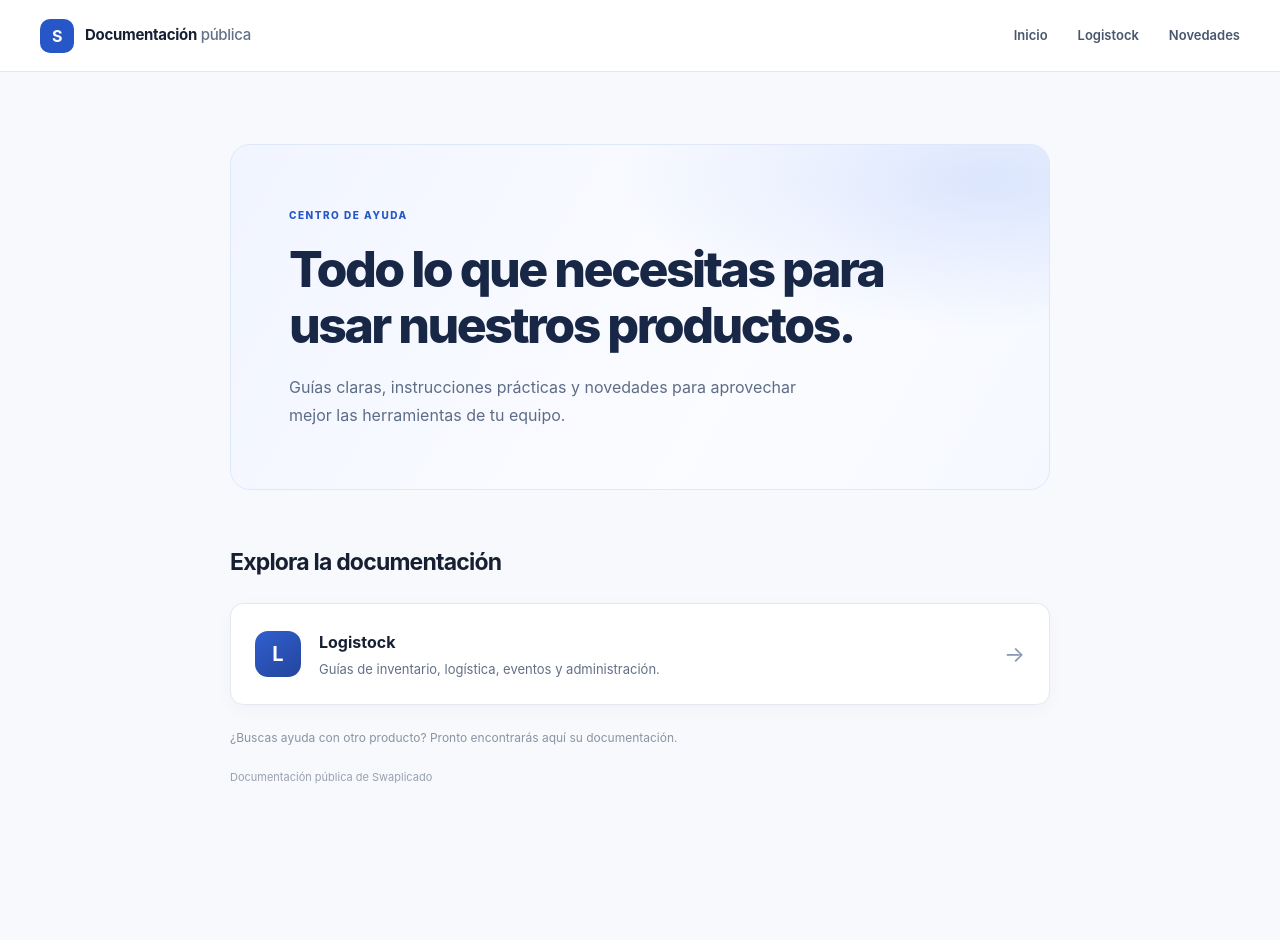
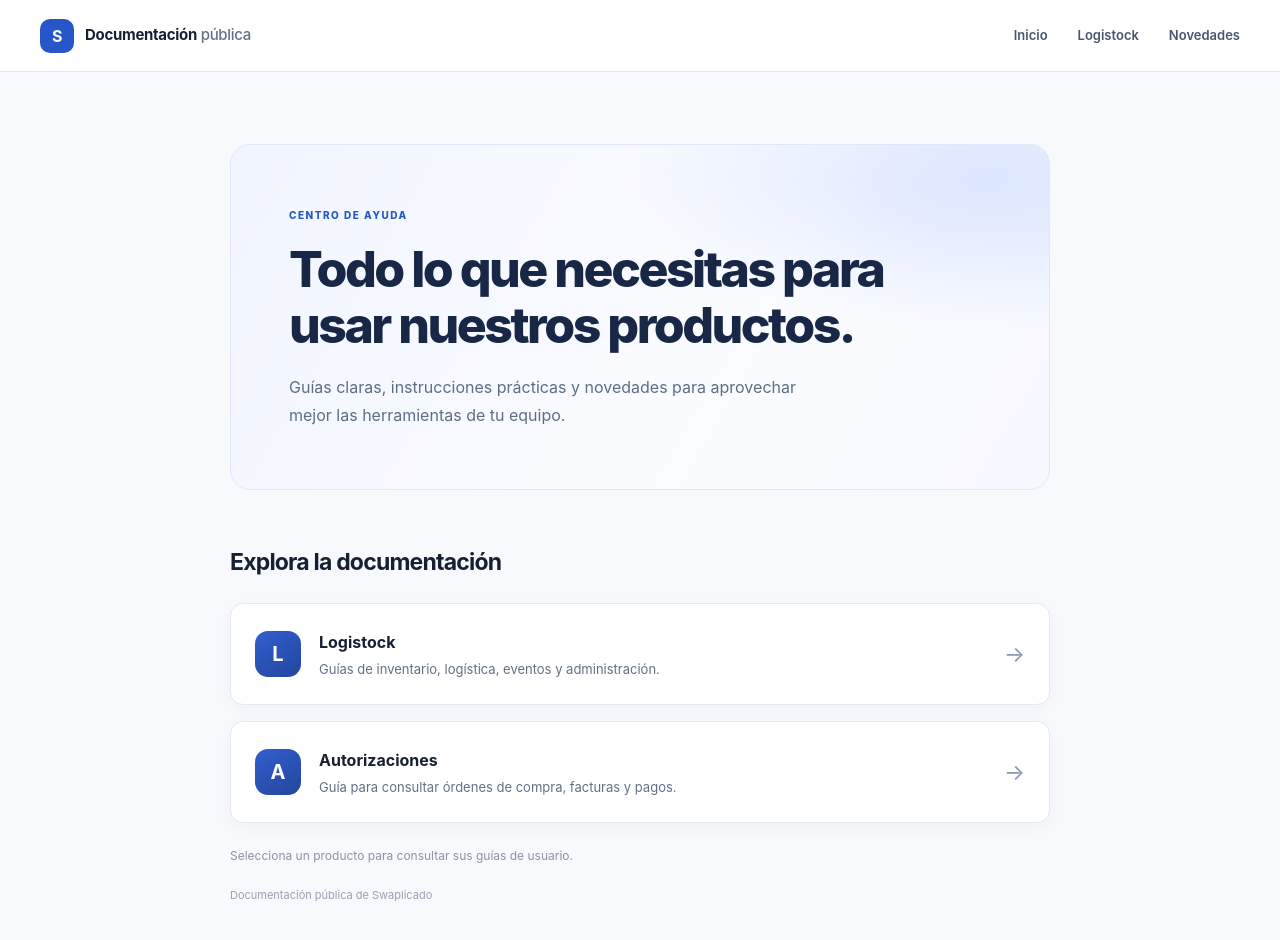
Before and after one commit to swaplicado/documentacion, a Jekyll site: the page built from index.md, in a window 1280 px wide and 958 px high. Shown: the top 940 px of the window. Built offline with Jekyll 4.4.1, drawn with Linux system fonts in a browser that asks for light colours.

Commit message:
docs: sync app-autorizaciones user guide

```diff
--- a/index.md
+++ b/index.md
@@ -19,4 +19,13 @@ title: Inicio
   <span class="card-arrow" aria-hidden="true">→</span>
 </a>
 
-<p class="home-note">¿Buscas ayuda con otro producto? Pronto encontrarás aquí su documentación.</p>
+<a class="project-card" href="{{ '/projects/app-autorizaciones/' | relative_url }}">
+  <span class="card-icon" aria-hidden="true">A</span>
+  <span class="card-copy">
+    <strong>Autorizaciones</strong>
+    <span>Guía para consultar órdenes de compra, facturas y pagos.</span>
+  </span>
+  <span class="card-arrow" aria-hidden="true">→</span>
+</a>
+
+<p class="home-note">Selecciona un producto para consultar sus guías de usuario.</p>
```
Also changed, not shown: projects/app-autorizaciones/index.md (added, +17 -0 lines), projects/app-autorizaciones/para-usuarios.md (added, +104 -0 lines).
